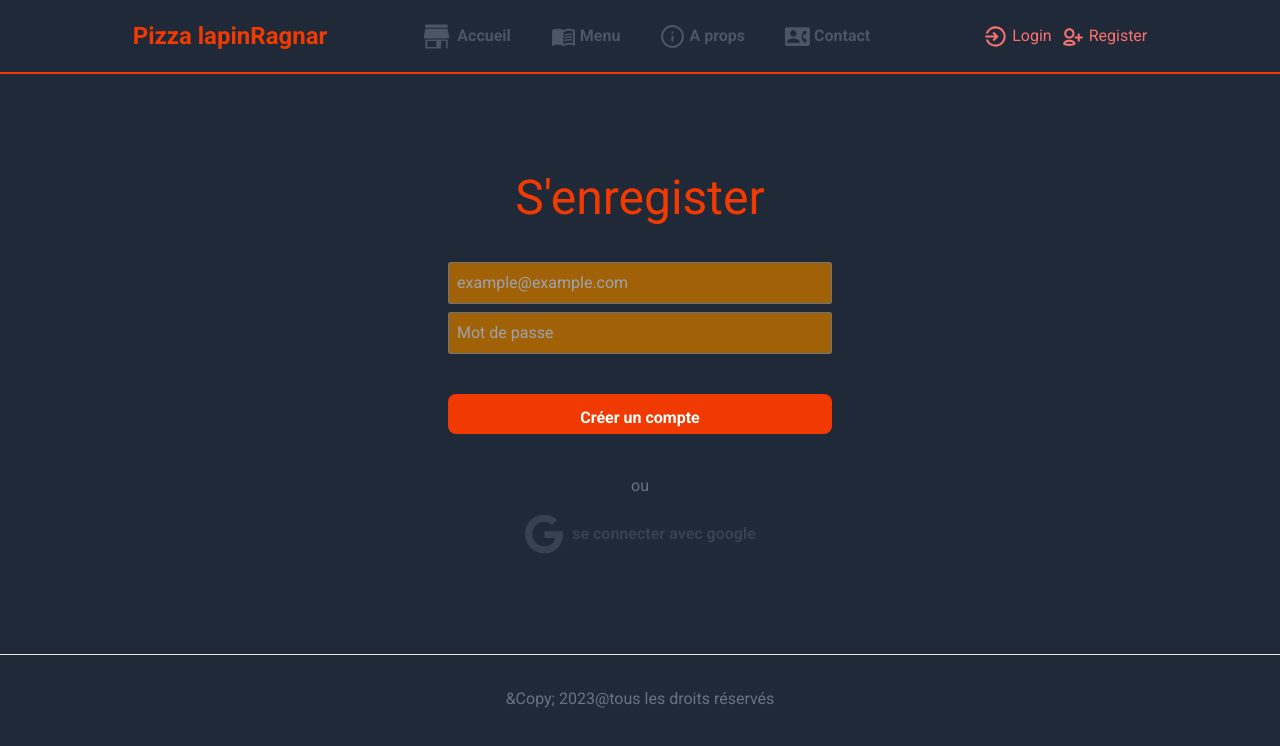
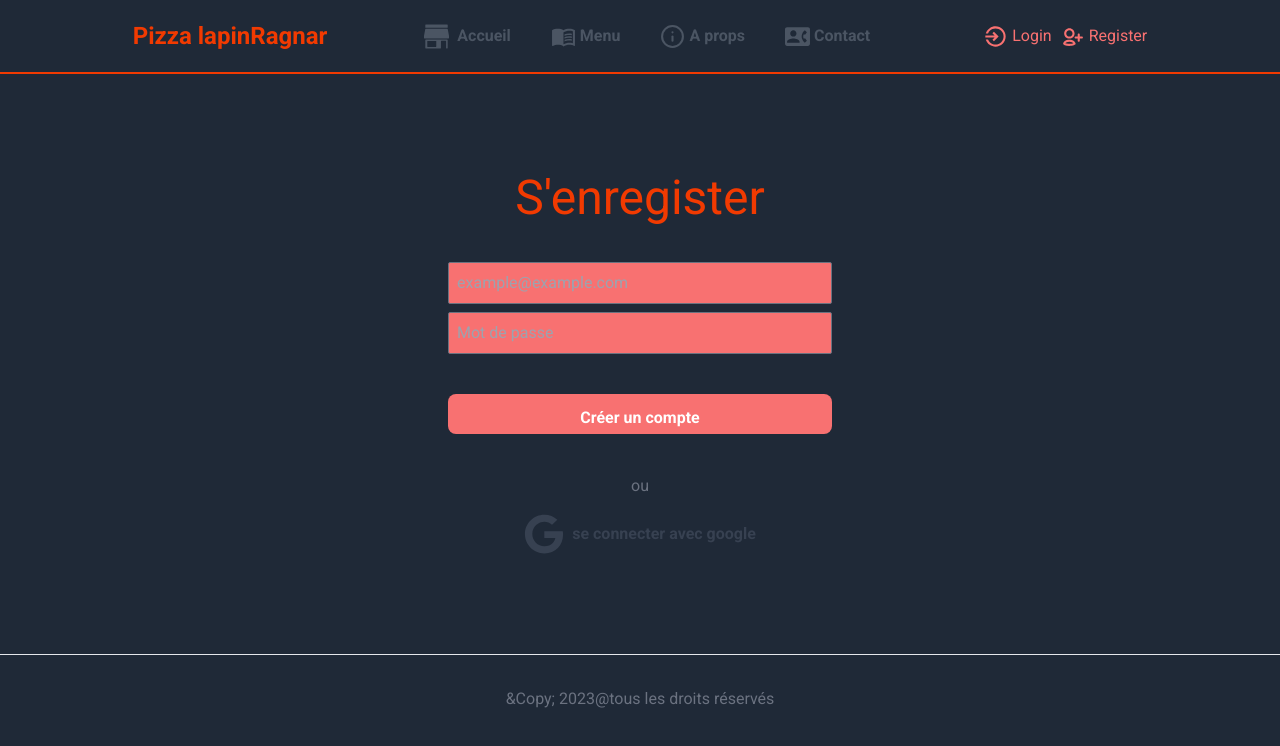
Before and after one commit to lapinRagnar/food-ordering-2, a Next.js app: page /register in a window 1280 px wide. Shown: the top 746 px of the page. Built offline with nearby package versions, Linux system fonts and the light colour scheme.

Commit message:
button submit disabled style css

```diff
--- a/src/app/api/register/route.js
+++ b/src/app/api/register/route.js
@@ -1,4 +1,4 @@
-import { User } from "../../models/User"
+import {User} from "@/app/models/User"
 import mongoose from "mongoose"
 
 export async function POST(req) {
--- a/src/app/globals.css
+++ b/src/app/globals.css
@@ -22,12 +22,12 @@ input[type="email"]:disabled,
 input[type="password"]:disabled,
 input[type="text"]:disabled {
 
-  @apply bg-gray-700;
+  @apply bg-red-400;
 
 }
 
-button:disabled {
-  @apply bg-red-700;
+button:disabled, button[disabled], button[type="submit"][disabled], .submit[disabled] {
+  @apply bg-red-400;
 }
 
 button {
--- a/src/app/register/page.jsx
+++ b/src/app/register/page.jsx
@@ -8,7 +8,7 @@ const RegisterPage = () => {
   const [email, setEmail] = useState('')
   const [password, setPassword] = useState('')
 
-  const [creatingUser, setCreatingUser] = useState(false)
+  const [creatingUser, setCreatingUser] = useState(true)
   const [userCreated, setUserCreated] = useState(false)
 
   const handleFormSubmit = async (ev) => {
```
